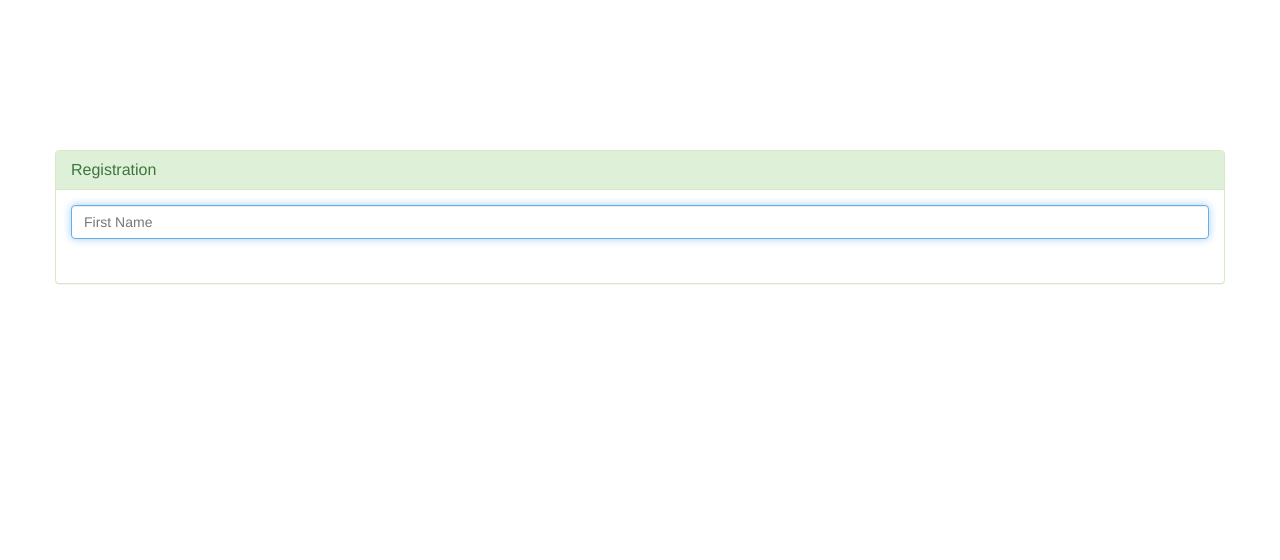
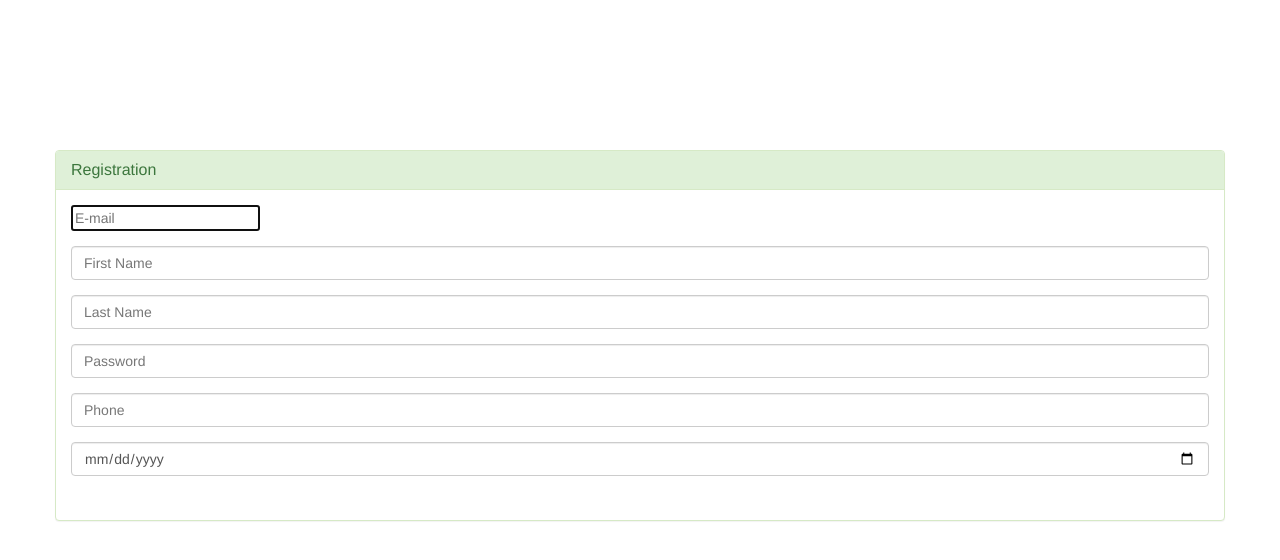
Before and after one commit to officialmaj/IS218FinalProject, a PHP site: page /registration.php in a window 1280 px wide. Shown: the top 560 px of the page. Run offline with PHP 8.4, Linux system fonts and the light colour scheme.

Commit message:
added registration fields!

```diff
--- a/registration.php
+++ b/registration.php
@@ -36,8 +36,30 @@
 						<fieldset>
 
 							<div class="form-group">
-							<input class="form-control" placeholder="First Name" name="fname" type="text" autofocus>
+								<input class=form-control" placeholder="E-mail" name="email" type="email" autofocus>
 							</div>
+
+							<div class="form-group">
+								<input class="form-control" placeholder="First Name" name="fname" type="text" autofocus>
+							</div>
+
+							<div class="form-group">
+								<input class="form-control" placeholder="Last Name" name="lname" type="text" autofocus>
+							</div>
+
+							<div class="form-group">
+								<input class="form-control" placeholder="Password" name="password" type="password" autofocus>
+							</div>
+
+							<div class="form-group">
+								<input class="form-control" placeholder="Phone" name="phone" type="text" autofocus>
+							</div>
+
+							<div class="form-group">
+								<input class="form-control" placeholder="Birthday" name="birthday" type="date" autofocus>
+							</div>
+
+
 
 
 
```
